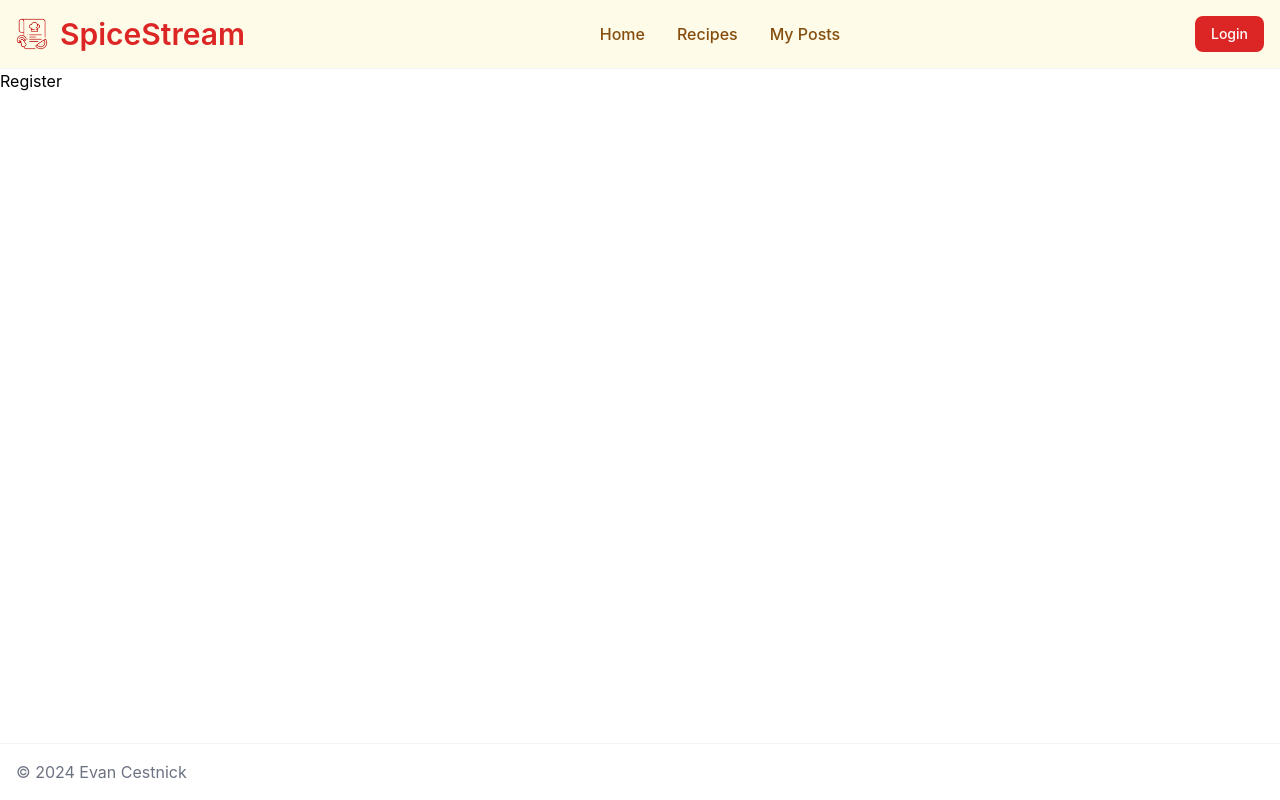
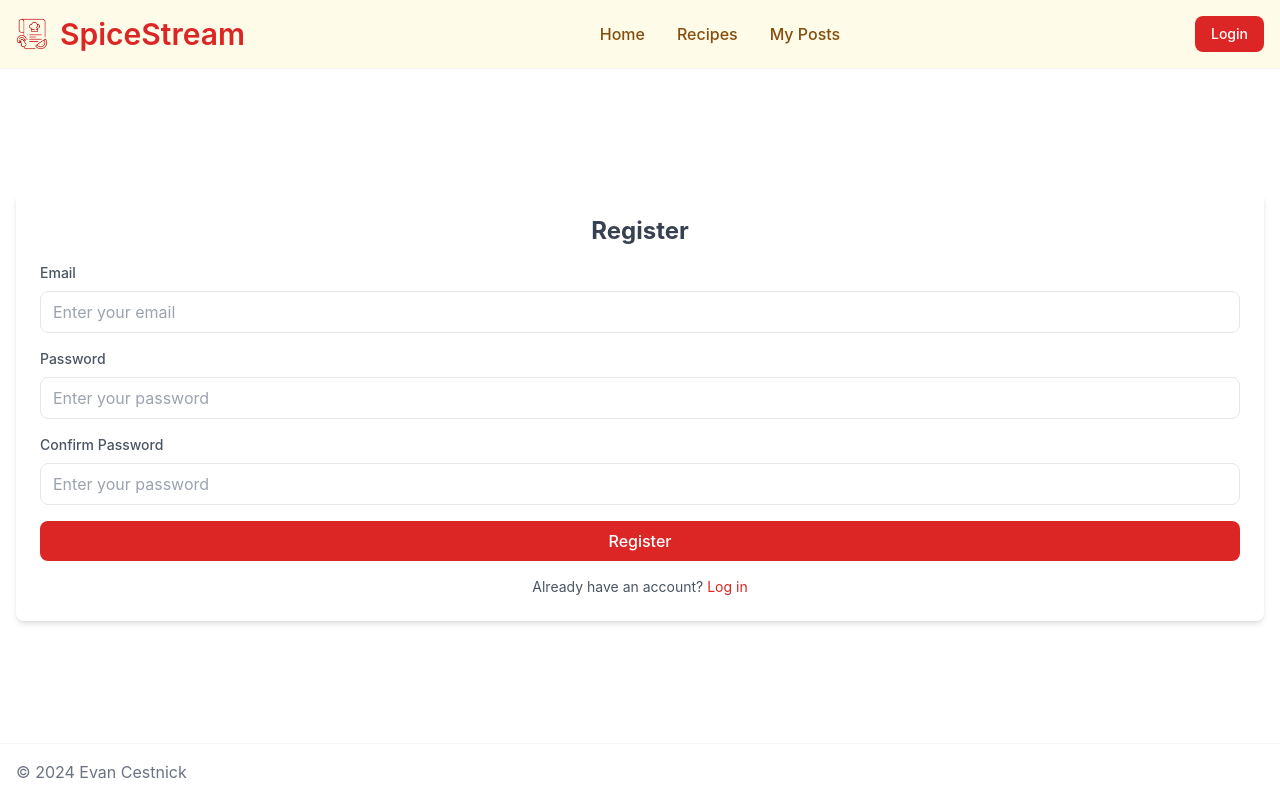
Before and after one commit to NotoriS/spice-stream, a React (Create React App) app in the folder client/: page /register in a window 1280 px wide. Built offline with nearby package versions, Linux system fonts and the light colour scheme; no server answers.

Commit message:
Added registration UI

```diff
--- a/client/src/components/Header.js
+++ b/client/src/components/Header.js
@@ -14,7 +14,7 @@ function Header() {
                     <span className="self-center text-red-600 text-3xl font-semibold whitespace-nowrap">SpiceStream</span>
                 </NavLink>
                 <div className="flex md:order-2 space-x-3 md:space-x-0 rtl:space-x-reverse">
-                    <button onClick={() => navigate('/login')} className="text-white bg-red-600 hover:bg-red-500 focus:ring-4 focus:outline-none focus:ring-red-500 font-medium rounded-lg text-sm px-4 py-2 text-center">Login</button>
+                    <button onClick={() => navigate('/login')} className="text-white bg-red-600 hover:bg-red-700 focus:ring-4 focus:outline-none focus:ring-red-400 font-medium rounded-lg text-sm px-4 py-2 text-center">Login</button>
                     <button onClick={() => setNavExpanded(!navExpanded)} data-collapse-toggle="navbar-sticky" type="button" className="inline-flex items-center p-2 w-10 h-10 justify-center text-sm text-yellow-800 rounded-lg md:hidden hover:bg-yellow-100 focus:outline-none focus:ring-4 focus:ring-yellow-100" aria-controls="navbar-sticky" aria-expanded="false">
                         <span className="sr-only">Open main menu</span>
                         <svg className="w-5 h-5" aria-hidden="true" xmlns="http://www.w3.org/2000/svg" fill="none" viewBox="0 0 17 14">
--- a/client/src/pages/Layout.js
+++ b/client/src/pages/Layout.js
@@ -1,20 +1,8 @@
-import { useEffect } from 'react'
 import { Outlet } from "react-router-dom";
 import Header from '../components/Header'
 import Footer from '../components/Footer';
-import { putDummy, getDummies } from '../utils/api-calls';
 
 function Layout() {
-
-    useEffect(() => {
-        const dummyTest = async () => {
-            await putDummy()
-            const dummies = await getDummies()
-            console.log(dummies)
-        }
-        dummyTest()
-    }, [])
-
     return (
         <div className='w-screen h-screen flex flex-col'>
             <Header />
--- a/client/src/pages/Login.js
+++ b/client/src/pages/Login.js
@@ -1,9 +1,27 @@
-import React from 'react'
+import { Link } from 'react-router-dom'
 
 function Login() {
-  return (
-    <div>Login</div>
-  )
+    return (
+        <div className="w-full h-full flex flex-col p-4">
+            <div className="w-full m-auto max-w-screen-xl bg-white rounded-lg shadow-md p-6">
+                <h2 className="text-2xl font-bold mb-4 text-center text-gray-700">Login</h2>
+                <form>
+                    <div className="mb-4">
+                        <label htmlFor="email" className="block text-gray-600 text-sm font-medium mb-2">Email</label>
+                        <input type="email" id="email" className="w-full px-3 py-2 border rounded-lg focus:outline-none focus:ring focus:ring-red-400" placeholder="Enter your email"></input>
+                    </div>
+                    <div className="mb-4">
+                        <label htmlFor="password" className="block text-gray-600 text-sm font-medium mb-2">Password</label>
+                        <input type="password" id="password" className="w-full px-3 py-2 border rounded-lg focus:outline-none focus:ring focus:ring-red-400" placeholder="Enter your password"></input>
+                    </div>
+                    <button type="submit" className="w-full bg-red-600 text-white py-2 rounded-lg font-medium hover:bg-red-700 focus:outline-none focus:ring focus:ring-red-400">Login</button>
+                </form>
+                <p className="mt-4 text-center text-sm text-gray-600">
+                    Don't have an account? <Link to="/register" className="text-red-600 hover:underline">Register</Link>
+                </p>
+            </div>
+        </div>
+    )
 }
 
 export default Login
--- a/client/src/pages/Register.js
+++ b/client/src/pages/Register.js
@@ -1,9 +1,103 @@
-import React from 'react'
+import { useState } from 'react'
+import { Link } from 'react-router-dom'
+import { register } from '../utils/api-calls'
 
 function Register() {
-  return (
-    <div>Register</div>
-  )
+
+    const [registrationError, setRegistrationError] = useState('')
+    const [registrationInProgress, setRegistrationInProgress] = useState(false)
+
+    const onRegister = async (e) => {
+        e.preventDefault()
+
+        setRegistrationInProgress(true)
+
+        const email = e.target.email.value
+        const password = e.target.password.value
+        const confirm = e.target.confirmPassword.value
+
+        const emailRegex = /^[\w-\.]+@([\w-]+\.)+[\w-]{2,4}$/
+        if (!emailRegex.test(email)) {
+            setRegistrationError('*email is invalid')
+            return
+        }
+
+        if (password !== confirm) {
+            setRegistrationError('*passwords do not match')
+            return
+        }
+
+        if (password.length < 8) {
+            setRegistrationError('*password must be at least 8 characters')
+            return
+        }
+
+        const lowercaseRegex = /^.*[a-z].*$/
+        if (!lowercaseRegex.test(password)) {
+            setRegistrationError('*password must contain at least 1 lowercase letter')
+            return
+        }
+
+        const uppercaseRegex = /^.*[A-Z].*$/
+        if (!uppercaseRegex.test(password)) {
+            setRegistrationError('*password must contain at least 1 uppercase letter')
+            return
+        }
+
+        const digitRegex = /^.*[0-9].*$/
+        if (!digitRegex.test(password)) {
+            setRegistrationError('*password must contain at least 1 digit (0-9)')
+            return
+        }
+
+        const specialCharRegex = /^.*[#$@!%&*?].*$/
+        if (!specialCharRegex.test(password)) {
+            setRegistrationError('*password must contain at least 1 special character (#$@!%&*?)')
+            return
+        }
+
+        setRegistrationError('')
+
+        setRegistrationInProgress(true)
+        await register(email, password, setRegistrationError)
+        if (registrationError === '') {
+            // TODO: Login
+        }
+        setRegistrationInProgress(false)
+    }
+
+    return (
+        <div className="w-full h-full flex flex-col p-4">
+            <div className="w-full m-auto max-w-screen-xl bg-white rounded-lg shadow-md p-6">
+                <h2 className="text-2xl font-bold mb-4 text-center text-gray-700">Register</h2>
+                <form onSubmit={onRegister}>
+                    {/* <div className="mb-4">
+                        <label htmlFor="name" className="block text-gray-600 text-sm font-medium mb-2">Name</label>
+                        <input type="text" id="name" className="w-full px-3 py-2 border rounded-lg focus:outline-none focus:ring focus:border-blue-300" placeholder="Enter your name"></input>
+                    </div> */}
+                    <div className="mb-4">
+                        <label htmlFor="email" className="block text-gray-600 text-sm font-medium mb-2">Email</label>
+                        <input type="email" id="email" required className="w-full px-3 py-2 border rounded-lg focus:outline-none focus:ring focus:ring-red-400" placeholder="Enter your email"></input>
+                    </div>
+                    <div className="mb-4">
+                        <label htmlFor="password" className="block text-gray-600 text-sm font-medium mb-2">Password</label>
+                        <input type="password" id="password" required className="w-full px-3 py-2 border rounded-lg focus:outline-none focus:ring focus:ring-red-400" placeholder="Enter your password"></input>
+                    </div>
+                    <div className="mb-4">
+                        <label htmlFor="confirmPassword" className="block text-gray-600 text-sm font-medium mb-2">Confirm Password</label>
+                        <input type="password" id="confirmPassword" required className="w-full px-3 py-2 border rounded-lg focus:outline-none focus:ring focus:ring-red-400" placeholder="Enter your password"></input>
+                    </div>
+                    <p className="my-4 text-center text-sm text-red-600">{registrationError}</p>
+                    <button type="submit" className="w-full bg-red-600 text-white py-2 rounded-lg font-medium hover:bg-red-700 focus:outline-none focus:ring focus:ring-red-400">
+                        {registrationInProgress ? '...' : 'Register'}
+                    </button>
+                </form>
+                <p className="mt-4 text-center text-sm text-gray-600">
+                    Already have an account? <Link to="/login" className="text-red-600 hover:underline">Log in</Link>
+                </p>
+            </div>
+        </div>
+    )
 }
 
 export default Register
--- a/client/src/utils/api-calls.js
+++ b/client/src/utils/api-calls.js
@@ -25,4 +25,16 @@ export async function getDummies() {
     }
 }
 
+export async function register(email, password, setErrorText) {
+    try {
+        await backend.post('/register', {
+            email,
+            password
+        })
+    } catch (error) {
+        console.log(error)
+        setErrorText('An error occured: ' + error.message)
+    }
+}
+
 export default backend
```
